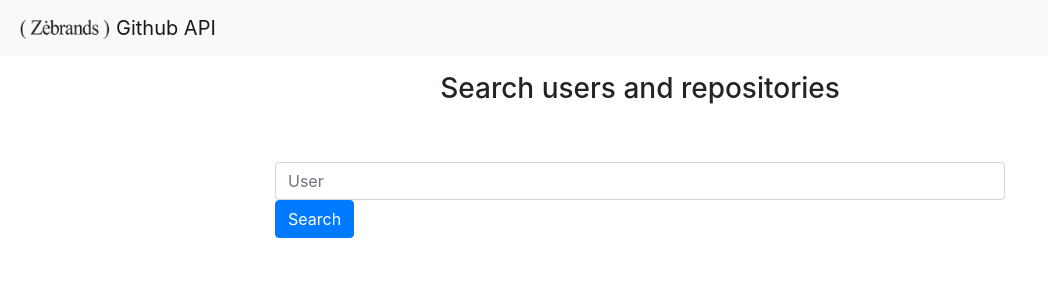
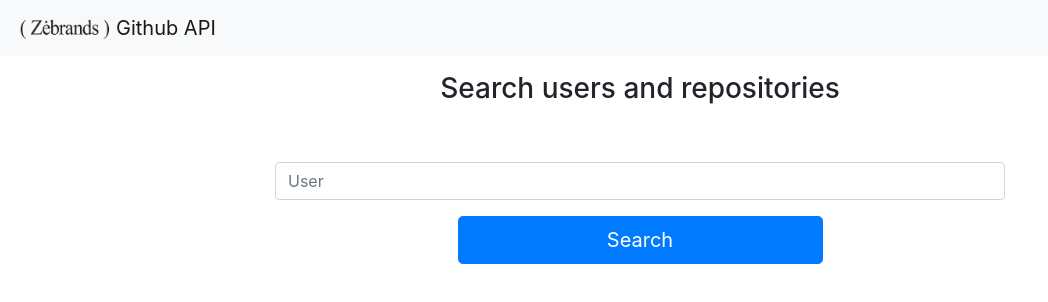
Before and after one commit to avilego/zeebrands, a React (Create React App) app: page / in a window 1280 px wide. Shown: the top 302 px of the page, without its empty margins (0-1048 px from the left). Built offline with nearby package versions, Linux system fonts and the light colour scheme; no server answers.

Commit message:
Add spinner on loading

```diff
--- a/src/components/buttons/ButtonDefault.jsx
+++ b/src/components/buttons/ButtonDefault.jsx
@@ -1,6 +1,6 @@
 const ButtonDefault = (props) => {
   return (
-    <button type={props.type} class="btn btn-primary">
+    <button type={props.type} className="btn btn-primary btn-lg btn-block">
       {props.text}
     </button>
   );
--- a/src/screens/Home.jsx
+++ b/src/screens/Home.jsx
@@ -1,4 +1,4 @@
-import { useRef, useEffect, useContext } from "react";
+import { useState, useRef, useEffect, useContext } from "react";
 import axios from "axios";
 import { SearchContext } from "../service/searchContext";
 import ButtonDefault from "../components/buttons/ButtonDefault";
@@ -9,6 +9,7 @@ const Home = () => {
   const handleSearch = useAxios();
   const inputSearch = useRef(null);
   const { setSearch } = useContext(SearchContext);
+  const [loading, setLoading] = useState(false);
 
   useEffect(() => {
     axios.get(baseURL).then((response) => {
@@ -22,6 +23,7 @@ const Home = () => {
   };
 
   const handleSubmit = (event) => {
+    setLoading(true);
     event.preventDefault();
     handleSearch();
   };
@@ -43,7 +45,23 @@ const Home = () => {
               onChange={onChangeTextSearch}
               ref={inputSearch}
             />
-            <ButtonDefault text="Search" type="submit" />
+
+            <div className="w-50 mx-auto mt-3">
+              {loading ? (
+                <div
+                  className="spinner-border text-primary ml-auto"
+                  role="status"
+                >
+                  <span className="sr-only">Loading...</span>
+                </div>
+              ) : (
+                <ButtonDefault
+                  text="Search"
+                  type="submit"
+                  className="w-50 mx-auto"
+                />
+              )}
+            </div>
           </form>
         </div>
       </div>
```
